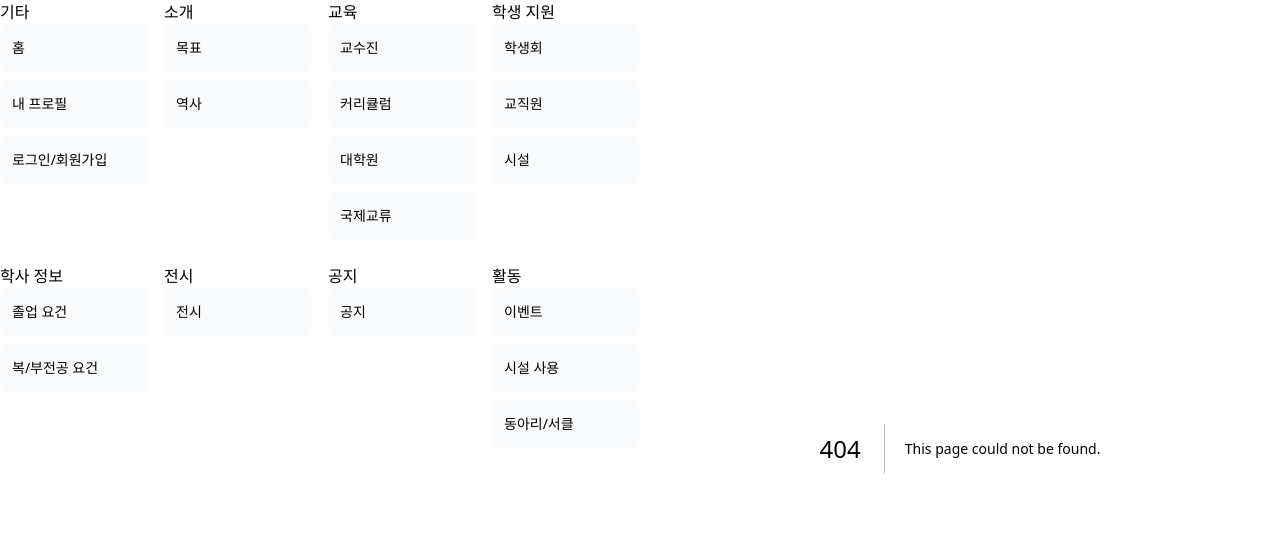
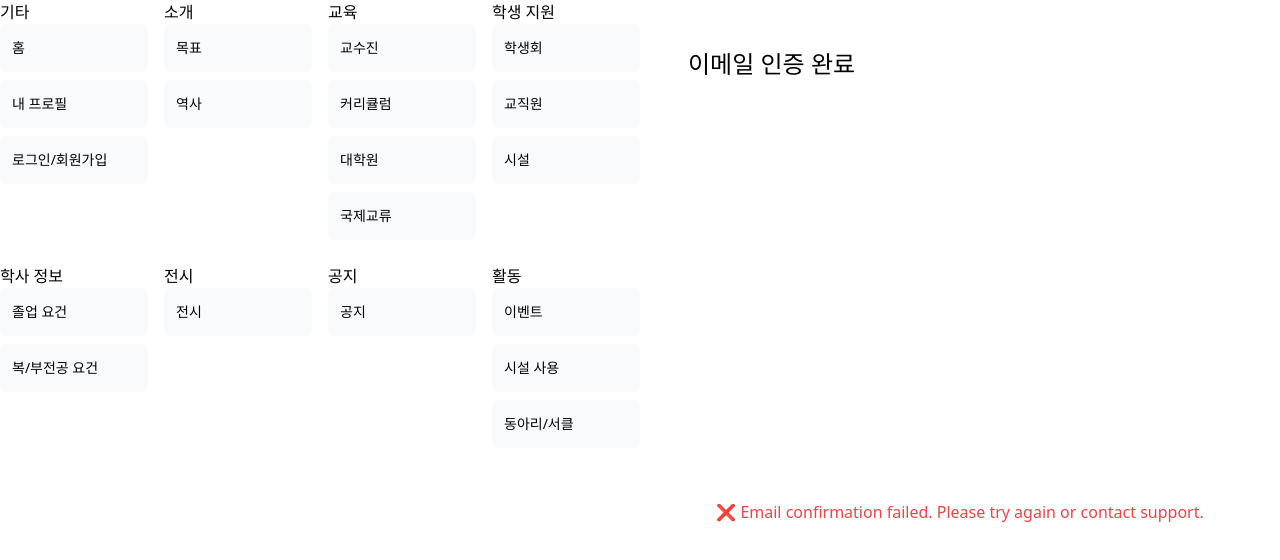
Before and after one commit to solm0/kmuvcd, a Next.js app: page /email-confirmation-redirection in a window 1280 px wide. Before the commit this address had no page. Shown: the top 560 px of the page. Built offline with nearby package versions, Linux system fonts and the light colour scheme.

Commit message:
email validation

```diff
--- /dev/null
+++ b/app/(auth)/email-confirmation-redirection/page.tsx
@@ -0,0 +1,18 @@
+import { Metadata } from 'next';
+import EmailConfirmationForm from '@/app/components/ui/forms/email-confirmation-form';
+import { Suspense } from 'react';
+
+export const metadata: Metadata = {
+    title: '이메일 인증 완료',
+};
+
+export default async function EmailConfirmationPage() {
+    return (
+      <div>
+        <h1 className='text-2xl pb-8'>이메일 인증 완료</h1>
+        <Suspense>
+          <EmailConfirmationForm />
+        </Suspense>
+      </div>
+    );
+}
--- /dev/null
+++ b/app/components/ui/forms/email-confirmation-form.tsx
@@ -0,0 +1,40 @@
+'use client';
+
+import { useSearchParams, useRouter } from 'next/navigation';
+import { useEffect, useState } from 'react';
+
+export default function EmailConfirmationForm() {
+  const searchParams = useSearchParams();
+  const router = useRouter();
+  const [status, setStatus] = useState<'loading' | 'success' | 'error'>('loading');
+
+  useEffect(() => {
+    const confirmation = searchParams.get('confirmation');
+
+    if (confirmation) {
+      setStatus('success');
+
+      setTimeout(() => {
+        router.push('/signin');
+      }, 3000);
+    } else {
+      setStatus('error');
+    }
+  }, [searchParams, router]);
+
+  return (
+    <div className="flex flex-col items-center justify-center h-screen text-center">
+      {status === 'loading' && <p>Processing email confirmation...</p>}
+      {status === 'success' && (
+        <p className="text-green-500">
+          ✅ Your email has been confirmed! Redirecting to login...
+        </p>
+      )}
+      {status === 'error' && (
+        <p className="text-red-500">
+          ❌ Email confirmation failed. Please try again or contact support.
+        </p>
+      )}
+    </div>
+  );
+}
```
